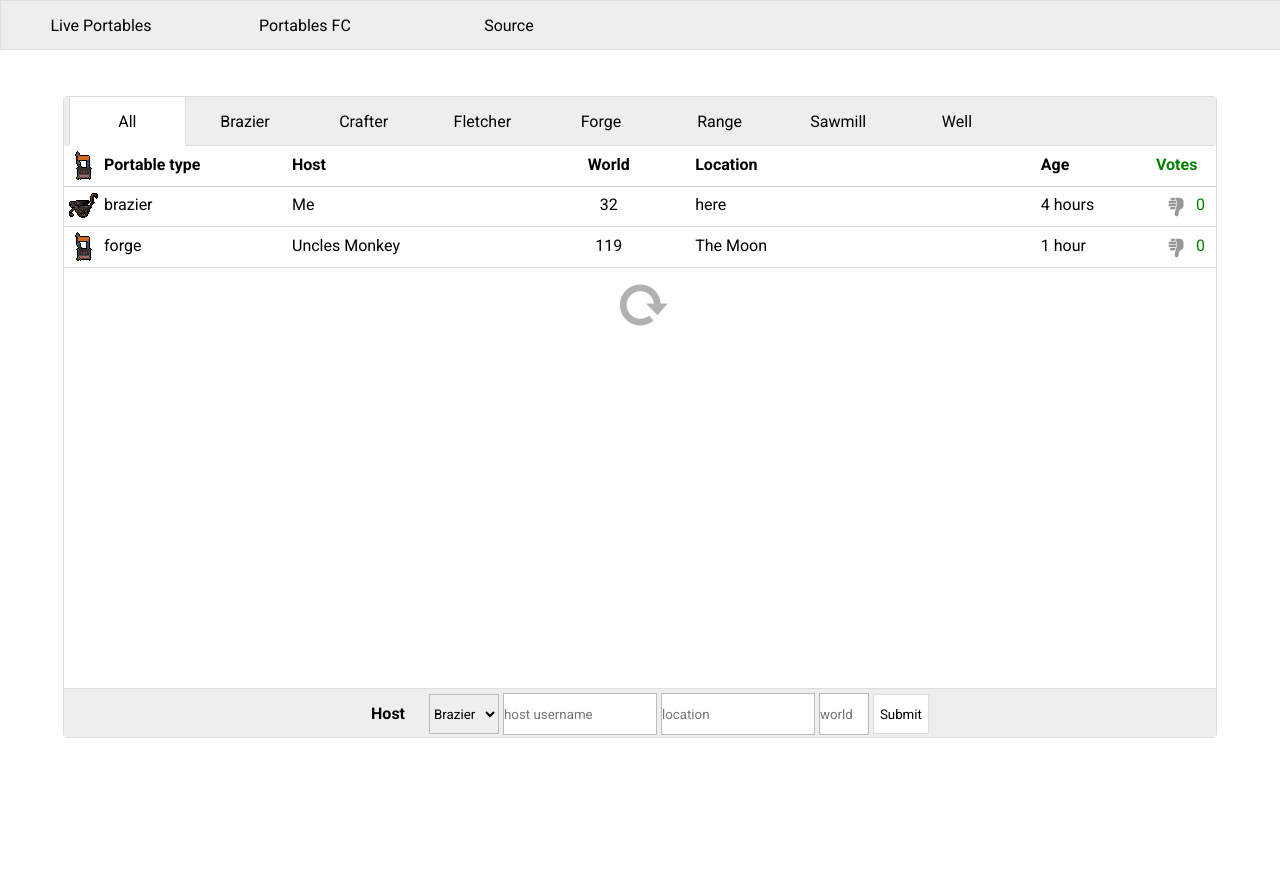
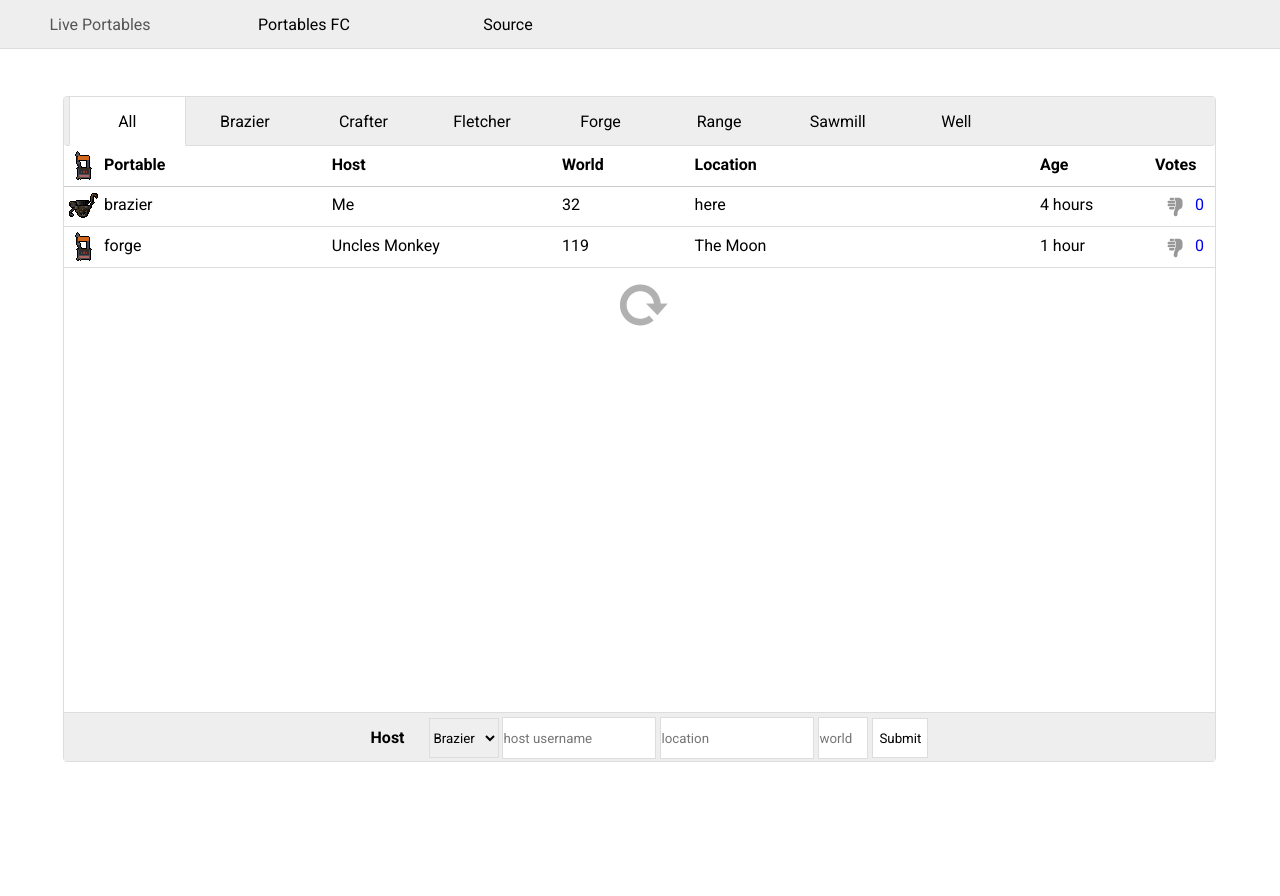
Before and after one commit to Toofifty/live-portables, a PHP site: page / in a window 1280 px wide. After the commit the page ends 762 px from the top, so only its background shows below. Run offline with PHP 8.4, Linux system fonts and the light colour scheme; data comes from the database, SQL or seed files in the repository; both versions use the stored data as it was after the commit; some libraries are stand-ins or nearby versions.

Commit message:
Layout tweaks and fixes

```diff
--- a/css/style.css
+++ b/css/style.css
@@ -4,10 +4,11 @@
   font-family: 'Roboto', sans-serif;
 }
 
-html, body {
+html {
   position: relative;
-  width: 100%;
-  height: 100%;
+  /* because fuck css */
+  width: calc(100% - 1px);
+  height: 95%;
 
   margin: 0;
   padding: 0;
@@ -17,6 +18,11 @@ html, body {
   left: 0;
 
   box-sizing: border-box;
+}
+
+body {
+  height: calc(100% - 96px);
+  margin: 0;
 }
 
 /** Header + nav **/
@@ -29,11 +35,11 @@ header {
 
   background-color: #EEE;
 
-  position: fixed;
+  position: relative;
 
   padding: 0;
   margin: 0;
-  border: 1px solid #DDD;
+  border-bottom: 1px solid #DDD;
 }
 
 header a {
@@ -80,11 +86,12 @@ header li {
 /** Content **/
 
 .content {
-  margin-top: 96px;
-  margin-left: auto;
-  margin-right: auto;
+  margin: 10px auto;
   max-width: 1200px;
   height: calc(100% - 96px);
+  width: 95%;
+  border: 1px solid #EEE;
+  border-radius: 5px;
 }
 
 /* Portable selector */
@@ -104,6 +111,8 @@ header li {
   list-style-type: none;
   display: block;
   height: 48px;
+
+  border-bottom: 1px solid #CCC;
   transition: 0.5s;
   /*background-color: #FFF;*/
 }
@@ -112,6 +121,8 @@ header li {
   height: 0;
   transition: 0.5s;
   color: #FFF;
+
+  border-bottom: none;
 }
 
 #sel[data-showopts="false"] .selb {
@@ -122,10 +133,15 @@ header li {
 #sel li:first-child .selb {
   color: #000;
   display: flex;
+  border-radius: 5px 5px 0 0;
 }
 
 #sel li:first-child {
   height: 100%;
+}
+
+#sel li:first-child .selb:before {
+  content: "Select portable";
 }
 
 #sel[data-showopts="true"] .selb {
@@ -157,14 +173,14 @@ header li {
   width: 100%;
 
   text-decoration: none;
-  background-color: #EEE;
+  background-color: #DDD;
   text-align: center;
   transition: 0.3s;
 }
 
 .selb:hover, .selb:active {
   color: #555;
-  background-color: #FEFEFE;
+  background-color: #EEE;
   transition: 0.3s;
 }
 
@@ -185,7 +201,7 @@ form {
 select {
   width: 90%;
   height: 40px;
-    border: 1px solid #BBB;
+  border: 1px solid #DDD;
 }
 
 input {
@@ -193,7 +209,7 @@ input {
   margin: 0;
   width: 90%;
   height: 40px;
-    border: 1px solid #BBB;
+  border: 1px solid #DDD;
 }
 
 button {
@@ -212,13 +228,19 @@ button:hover {
 
 iframe {
   width: 100%;
-  height: calc(100% - 102px);
+  height: calc(100% - 144px);
   border: none;
+  min-height: 200px;
 }
 
 /** Non-mobile **/
 
-@media only screen and (min-width: 55em) {
+@media only screen and (min-width: 48em) {
+
+  header {
+  position: fixed;
+  }
+
   /** Content **/
 
   .content {
@@ -226,7 +248,9 @@ iframe {
     border: 1px solid #DDD;
     border-radius: 4px;
     width: 90%;
-    height: 80%;
+    height: 100%;
+    margin-left: auto;
+    margin-right: auto;
   }
 
   #sel {
@@ -265,6 +289,14 @@ iframe {
     text-align: center;
   }
 
+  .selb:link, .selb:visited {
+    background-color: #EEE;
+  }
+
+  .selb:hover {
+    background-color: #DDD;
+  }
+
   h4 {
     width: auto;
     padding: 0 20px;
@@ -287,11 +319,15 @@ iframe {
   button {
     width: auto;
   }
+
+  iframe {
+  height: calc(100% - 102px);
+  }
 }
 
-/** Tiny header **/
+/** Non-tiny header **/
 
-@media only screen and (min-width: 15em) {
+@media only screen and (min-width: 30em) {
 
   /** Header **/
 
--- a/data.php
+++ b/data.php
@@ -79,7 +79,7 @@
 </head>
 <body>
   <div class="portable header">
-    <img src='img/forge.png'><p class='type'>Portable type</p><p class='owner'>Host</p><p class='world'>World</p><p class='location'>Location</p><p class='age'>Age</p><p class='downs'>Votes</p>
+    <img src='img/forge.png'><p class='type'>Portable</p><p class='owner'>Host</p><p class='world'>World</p><p class='location'>Location</p><p class='age'>Age</p><p class='downs'>Votes</p>
   </div>
 <?php
   function check_owned($id) {
```
Also changed, not shown: css/portable.css (+64 -17 lines), db/data.db. Lines whose indentation alone changed are shown as unchanged.
